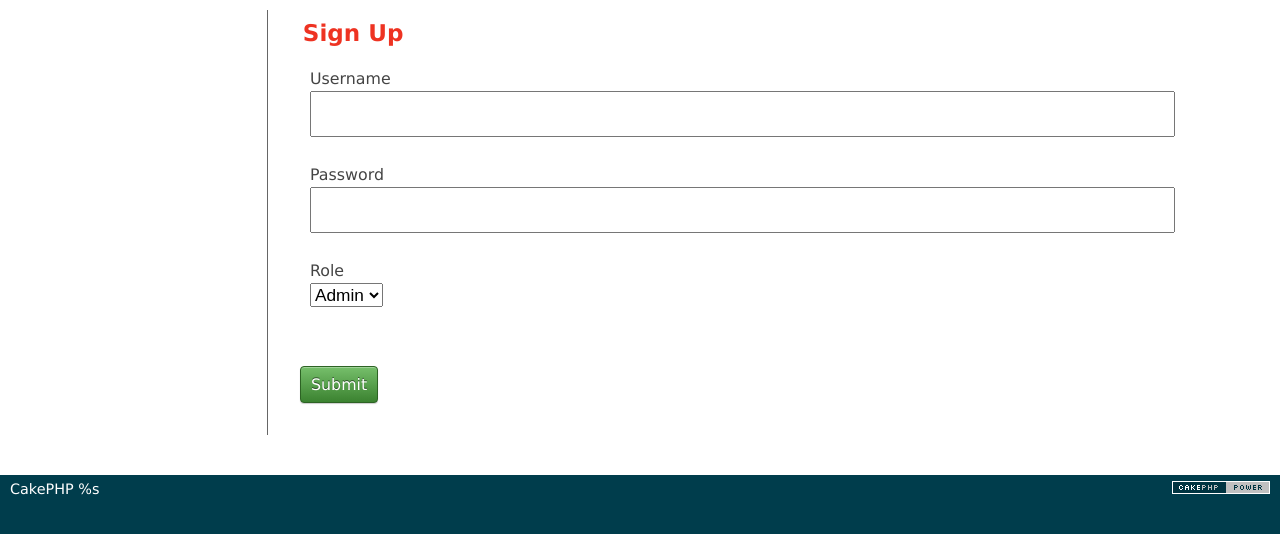
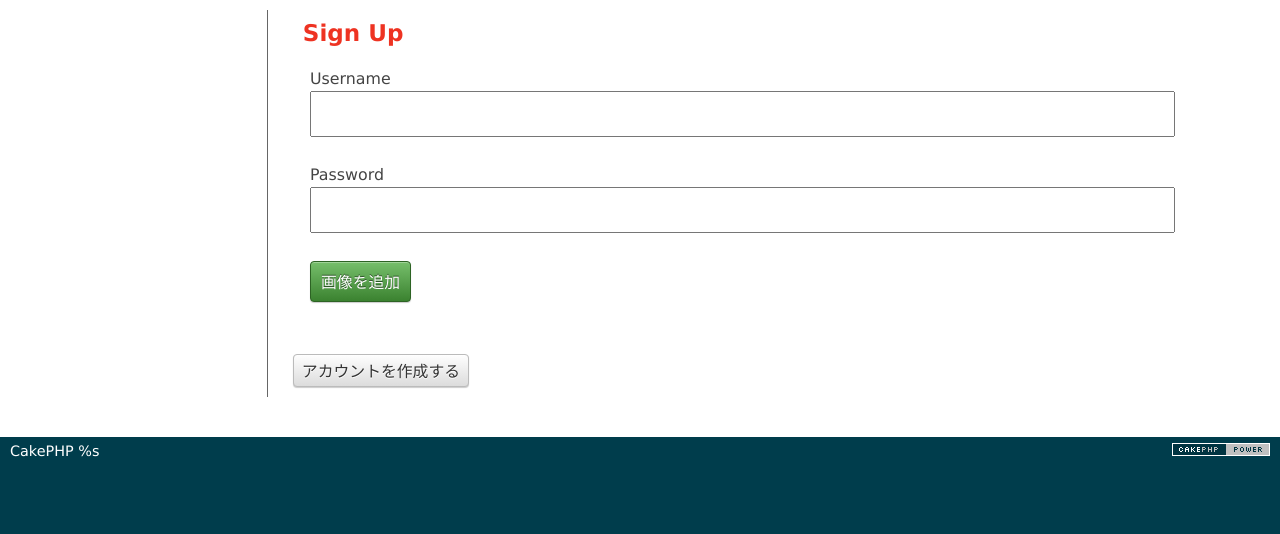
Before and after one commit to Tetsuya11/Raiber_Project, a CakePHP app: the page made by app/View/Users/add.ctp in a window 1280 px wide. Shown: the part 47-581 px from the top of the page. Run offline with PHP 8.4 and a stand-in for CakePHP, Linux system fonts and the light colour scheme; the template is opened without the code that fills it, so the values that code supplies are empty; form fields are guessed from the names that the template uses; some libraries are stand-ins or nearby versions.

Commit message:
init commit 昨晩の変更

```diff
--- a/app/View/Users/add.ctp
+++ b/app/View/Users/add.ctp
@@ -3,13 +3,12 @@
 <?php echo $this->Form->create('User'); ?>
     <fieldset>
         <legend><?php echo __('Sign Up'); ?></legend>
-        <?php echo $this->Form->input('username');
-        echo $this->Form->input('password');
-        echo $this->Form->input('role', array(
-            'options' => array('admin' => 'Admin', 'author' => 'Author')
-        )
-		);
-    ?>
+        	<?php
+        		echo $this->Form->input('username');
+        		echo $this->Form->input('password');
+    			echo $this->Form->submit('画像を追加');
+    			echo $this->Form->end();
+    		?>
     </fieldset>
-<?php echo $this->Form->end(__('Submit')); ?>
+<?php echo $this->Form->end(__('アカウントを作成する')); ?>
 </div>
--- a/app/View/Users/login.ctp
+++ b/app/View/Users/login.ctp
@@ -6,8 +6,8 @@
     <fieldset>
         <legend><?php echo __('Please enter your username and password'); ?></legend>
         <?php echo $this->Form->input('username');
-        echo $this->Form->input('password');
-    ?>
+        	  echo $this->Form->input('password');
+    	?>
     </fieldset>
 <?php echo $this->Form->end(__('Login')); ?>
 </div>
```
